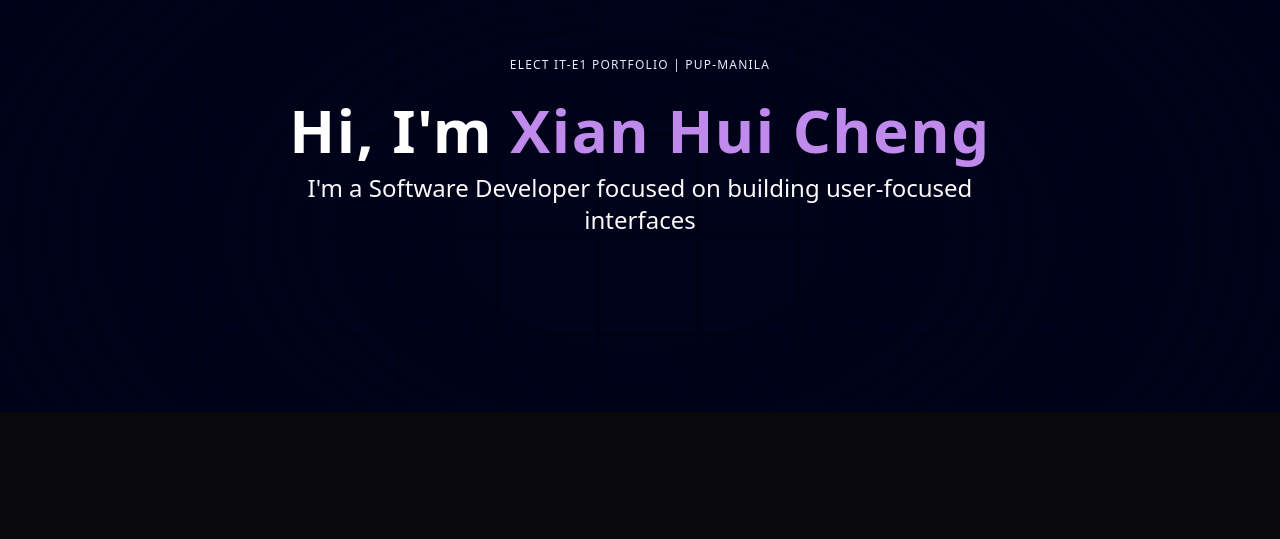
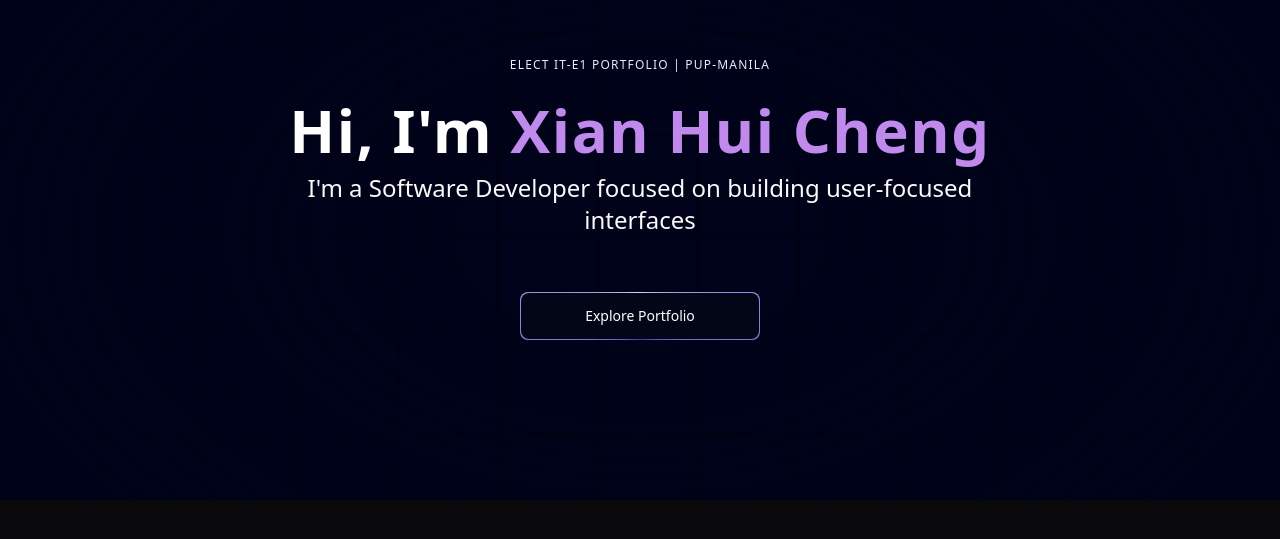
Before and after one commit to xialuna/elective-portfolio, a Next.js app: page / in a window 1280 px wide. Shown: the part 167-706 px from the top of the page. Built offline with nearby package versions, Linux system fonts and the light colour scheme.

Commit message:
Add button in hero section

```diff
--- a/components/Hero.tsx
+++ b/components/Hero.tsx
@@ -1,6 +1,7 @@
 import React from "react";
 import { Spotlight } from "./ui/Spotlight";
 import { TextGenerateEffect } from "./ui/TextGenerateEffect";
+import MagicButton from "./ui/MagicButton";
 
 export const Hero = () => {
 	return (
@@ -44,6 +45,10 @@
 						I&apos;m a Software Developer focused on building user-focused
 						interfaces
 					</p>
+
+					<a href="#about">
+						<MagicButton title="Explore Portfolio" />
+					</a>
 				</div>
 			</div>
 		</div>
--- /dev/null
+++ b/components/ui/MagicButton.tsx
@@ -0,0 +1,31 @@
+import React from "react";
+
+const MagicButton = ({
+	title,
+	icon,
+	position,
+	handleClick,
+	otherClasses,
+}: {
+	title: string;
+	icon: React.ReactNode;
+	position: string;
+	handleClick?: () => void;
+	otherClasses?: string;
+}) => {
+	return (
+		<button className="relative inline-flex h-12 w-full overflow-hidden rounded-lg p-[1px] focus:outline-none md:w-60 md:mt-10">
+			<span className="absolute inset-[-1000%] animate-[spin_2s_linear_infinite] bg-[conic-gradient(from_90deg_at_50%_50%,#E2CBFF_0%,#393BB2_50%,#E2CBFF_100%)]" />
+			<span
+				className={`inline-flex h-full w-full cursor-pointer items-center justify-center rounded-lg bg-slate-950 px-7 py-1 text-sm font-medium text-white backdrop-blur-3xl ${otherClasses}`}
+			>
+				{" "}
+				{position === "left" && icon}
+				{title}
+				{position === "right" && icon}
+			</span>
+		</button>
+	);
+};
+
+export default MagicButton;
--- a/components/ui/TextGenerateEffect.tsx
+++ b/components/ui/TextGenerateEffect.tsx
@@ -15,7 +15,7 @@
 	duration?: number;
 }) => {
 	const [scope, animate] = useAnimate();
-	let wordsArray = words.split(" ");
+	const wordsArray = words.split(" ");
 	useEffect(() => {
 		animate(
 			"span",
```
